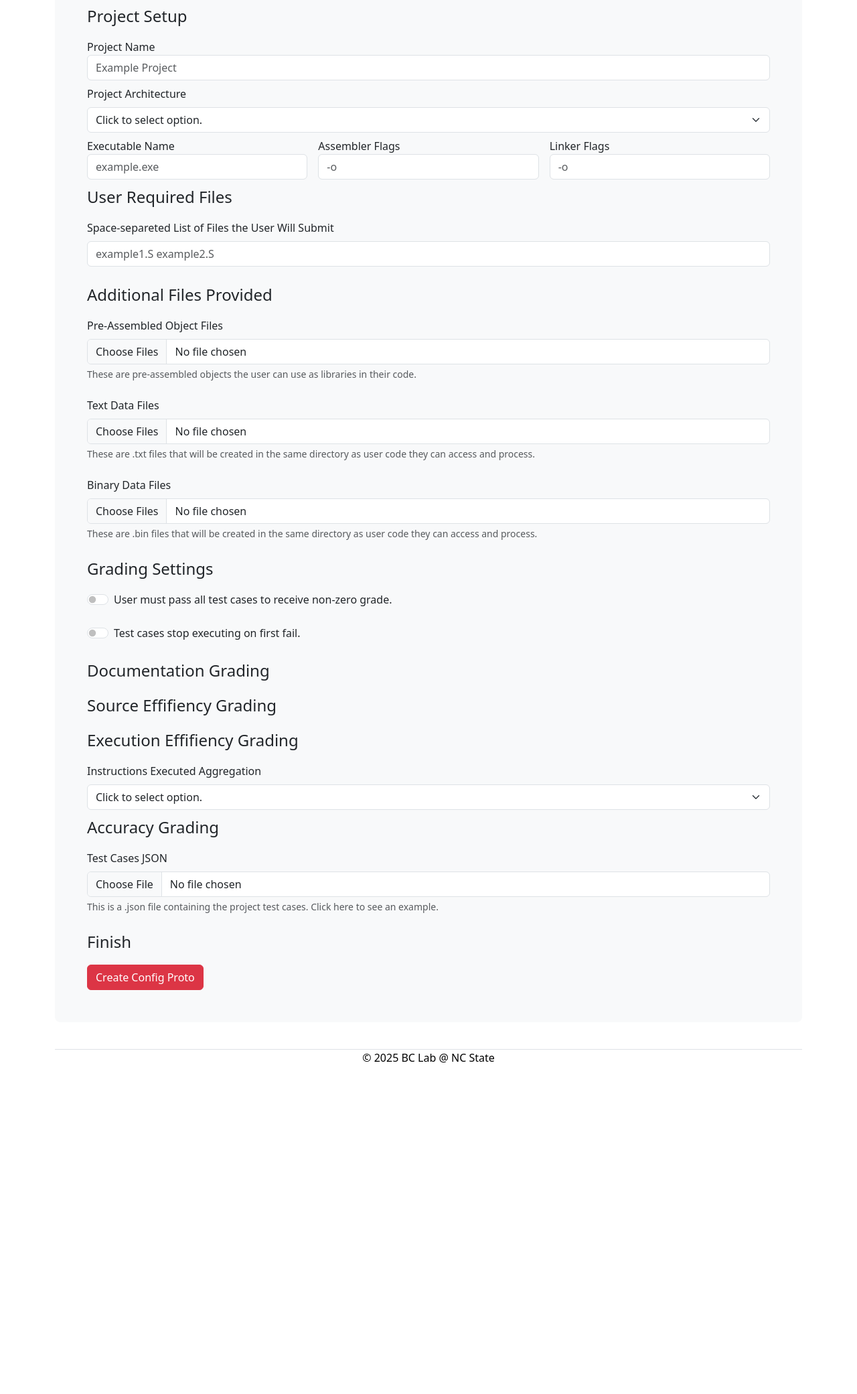
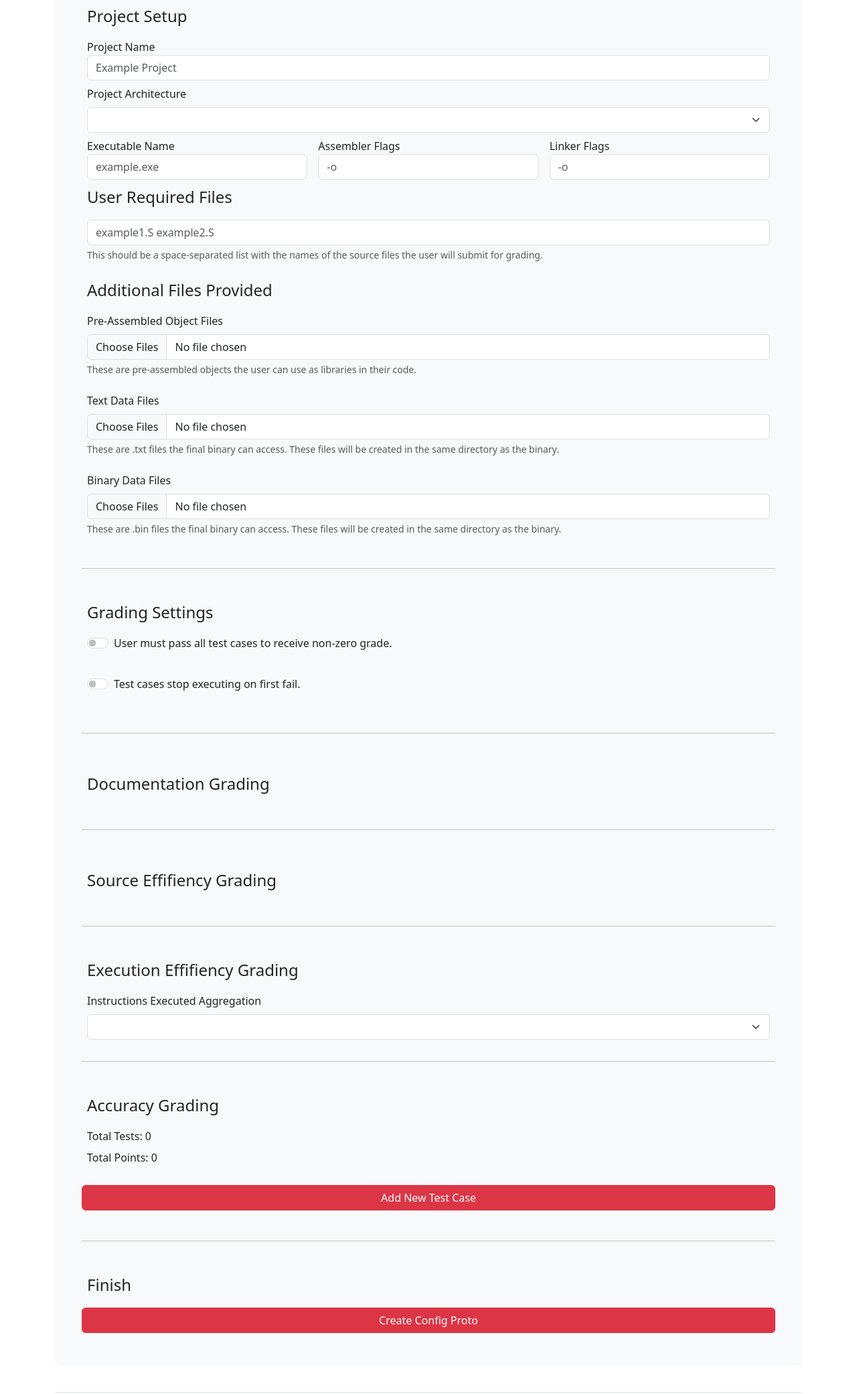
Before and after one commit to assembliss/webassembliss, a Flask app: page /project-config-builder/ in a window 1280 px wide. Shown: the part 195-2276 px from the top of the page at 67% size. Before the commit the page ends 1782 px from the top, so only its background shows below. Run offline with Flask 3, Linux system fonts and the light colour scheme; lists and menus that the app fills with data are empty; parts of the project's set-up code (start-up, migrations or seed data) failed here and were passed over; some libraries are stand-ins or nearby versions.

Commit message:
allow user to add test cases on form

```diff
--- a/webassembliss/static/js/project_config_builder.js
+++ b/webassembliss/static/js/project_config_builder.js
@@ -42,6 +42,53 @@ document.querySelector("#submission").addEventListener("submit", (event) => {
     event.preventDefault();
     submitFormData();
 });
+
+let numberOfTests = 0;
+const pointsPerTest = [0]; // already has one element so we can access this 1-indexed.
+function addTestCase() {
+    // TODO: allow user to delete test cases.
+    // Increase the number of total tests and get the new number for this new test.
+    let testNum = ++numberOfTests;
+    // Create new div for the test.
+    let newTestDiv = document.createElement("div");
+    newTestDiv.innerHTML = `
+<div id="test-case-${testNum}-div">
+    <hr/>
+    <h5>Test Case #${testNum}</h5>
+    <div class="input-group mb-3">
+        <span class="input-group-text" for="testCase-${testNum}-input">Test Case #${testNum} Input</span>
+        <textarea class="form-control" id="testCase-${testNum}-input" aria-label="Test Case #${testNum} Input" placeholder="input..." required></textarea>
+        <span class="input-group-text" for="testCase-${testNum}-output">Test Case #${testNum} Output</span>
+        <textarea class="form-control" id="testCase-${testNum}-output" aria-label="Test Case #${testNum} Output" placeholder="output..." required></textarea>
+        <span class="input-group-text" for="testCase-${testNum}-points">Test Case #${testNum} Points</span>
+        <input type="text" class="form-control" id="testCase-${testNum}-points" name="testCase-${testNum}-points" onchange="updateTotalPoints(${testNum}); return false;" placeholder="0" required>
+    </div>
+    <div class="form-check">
+    <input class="form-check-input" type="checkbox" value="" id="test-case-${testNum}-bytesIO">
+    <label class="form-check-label" for="test-case-${testNum}-bytesIO">
+        Check I/O for test case #${testNum} as bytes.
+    </label>
+    </div>
+</div>
+    `;
+    // Add the new test to the form.
+    document.getElementById("test-cases-div").appendChild(newTestDiv);
+    // Add an entry to store the number of points for this test.
+    pointsPerTest.push(0);
+    // Update the number of test cases.
+    document.getElementById("total-test-cases").innerText = numberOfTests;
+}
+
+function updateTotalPoints(testChanged) {
+    // Get the new number of points for this test from the user.
+    let newTestPoints = parseInt(document.getElementById(`testCase-${testChanged}-points`).value);
+    // Update array with new number of points.
+    pointsPerTest[testChanged] = newTestPoints;
+    // Update the total points shown on the form.
+    document.getElementById("total-test-points").innerText = pointsPerTest.reduce((accumulator, currentValue) => {
+        return accumulator + currentValue
+    }, 0);
+}
 
 async function submitFormData() {
     // Get input values from form.
--- a/webassembliss/templates/project_config_builder.html.j2
+++ b/webassembliss/templates/project_config_builder.html.j2
@@ -17,7 +17,6 @@
         <div class="mb3">
           <label for="arch-select" class="form-label">Project Architecture</label>
           <select class="form-select" id="arch-select" name="arch-select" aria-label="Project architecture selection.">
-            <option selected>Click to select option.</option>
           </select>
           <div class="invalid-feedback">
             Please select a valid architecture option.
@@ -47,8 +46,8 @@
 
         <legend>User Required Files</legend>
         <div class="mb-3">
-          <label for="user-files" class="form-label">Space-separeted List of Files the User Will Submit</label>
           <input type="text" name="user-files" id="user-files" class="form-control" aria-label="List of files the user will be required to submit." placeholder="example1.S example2.S"></textarea>
+          <div id="sourceHelp" class="form-text">This should be a space-separated list with the names of the source files the user will submit for grading.</div>
           <div class="invalid-feedback">
             Please enter a list of files the user will need to submit.
           </div>
@@ -63,13 +62,21 @@
         <div class="mb-3">
           <label for="text-data-files" class="form-label">Text Data Files</label>
           <input type="file" class="form-control" id="text-data-files" name="text-data-files" aria-describedby="text-data-files" multiple>
-          <div id="txtsHelp" class="form-text">These are .txt files that will be created in the same directory as user code they can access and process.</div>
+          <div id="txtsHelp" class="form-text">These are .txt files the final binary can access. These files will be created in the same directory as the binary.</div>
         </div>
         <div class="mb-3">
           <label for="bin-data-files" class="form-label">Binary Data Files</label>
           <input type="file" class="form-control" id="bin-data-files" name="bin-data-files" aria-describedby="bin-data-files" multiple>
-          <div id="binsHelp" class="form-text">These are .bin files that will be created in the same directory as user code they can access and process.</div>
+          <div id="binsHelp" class="form-text">These are .bin files the final binary can access. These files will be created in the same directory as the binary.</div>
         </div>
+
+        <br/>
+        <br/>
+        <br/>
+        <hr/>
+        <br/>
+        <br/>
+        <br/>
 
         <legend>Grading Settings</legend>
         <div class="mb-3">
@@ -86,31 +93,69 @@
         </div>
 
 
+        <br/>
+        <br/>
+        <br/>
+        <hr/>
+        <br/>
+        <br/>
+        <br/>
+
         <legend>Documentation Grading</legend>
+
+        <br/>
+        <br/>
+        <br/>
+        <hr/>
+        <br/>
+        <br/>
+        <br/>
+
         <legend>Source Effifiency Grading</legend>
+
+        <br/>
+        <br/>
+        <br/>
+        <hr/>
+        <br/>
+        <br/>
+        <br/>
+
         <legend>Execution Effifiency Grading</legend>
         <div class="mb3">
           <label for="exec-agg-select" class="form-label">Instructions Executed Aggregation</label>
           <select class="form-select" id="exec-agg-select" name="exec-agg-select" aria-label="Instructions executed aggregation selection.">
-            <option selected>Click to select option.</option>
           </select>
           <div class="invalid-feedback">
             Please select a valid aggregation option.
           </div>
         </div>
 
+        <br/>
+        <br/>
+        <br/>
+        <hr/>
+        <br/>
+        <br/>
+        <br/>
 
         <legend>Accuracy Grading</legend>
-        <div class="mb-3">
-          <label for="test-cases-json" class="form-label">Test Cases JSON</label>
-          <input type="file" class="form-control" id="test-cases-json" name="test-cases-json" aria-describedby="test-cases-json">
-          <div id="testsHelp" class="form-text">This is a .json file containing the project test cases. Click here to see an example.</div>
+        <span>Total Tests: <span id="total-test-cases">0</span></span>
+        <span>Total Points: <span id="total-test-points">0</span></span>
+        <div id="test-cases-div">
         </div>
+        <button class="btn btn-danger" onclick="addTestCase(); return false;">Add New Test Case</button>
+
+        <br/>
+        <br/>
+        <br/>
+        <hr/>
+        <br/>
+        <br/>
+        <br/>
 
         <legend>Finish</legend>
-        <div class="mb3">
-          <button type="submit" class="btn btn-danger">Create Config Proto</button>
-        </div>
+        <button type="submit" class="btn btn-danger">Create Config Proto</button>
       </form>
     </div>
   </div>
```
